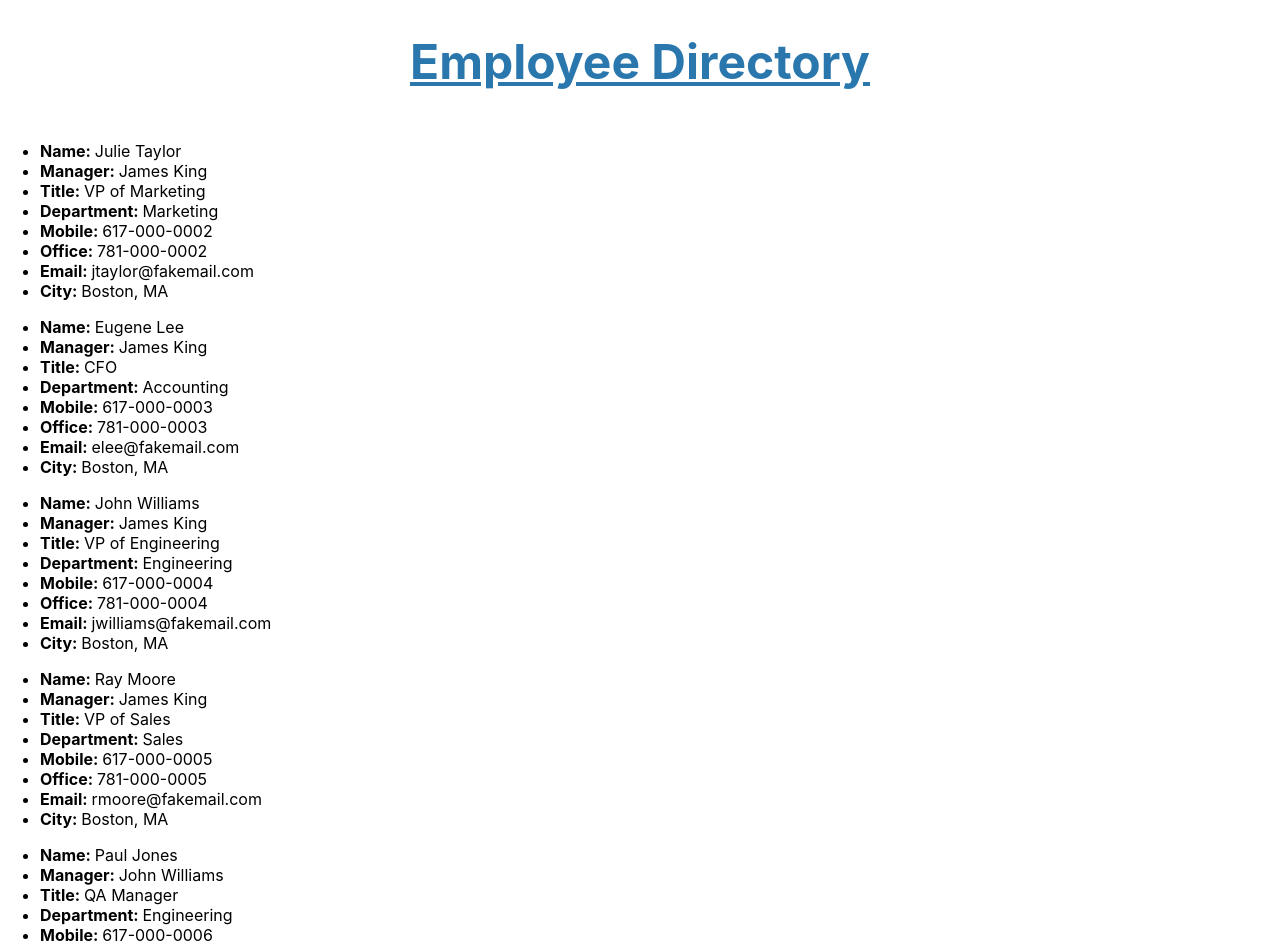
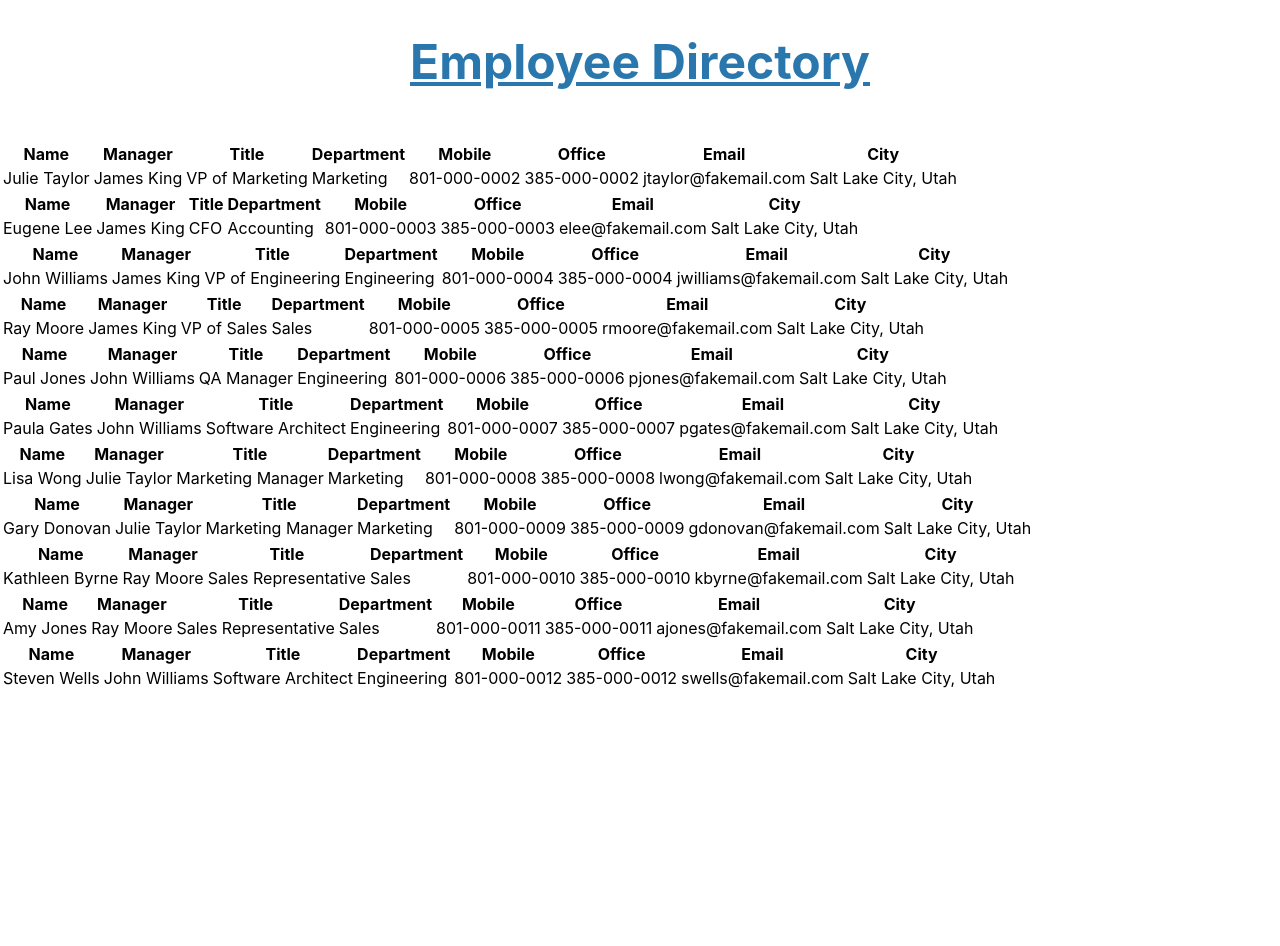
Before and after one commit to jherd801/reactEmployeeDirectory, a React (Create React App) app in the folder employee-directory/: page / in a window 1280 px wide. Shown: the top 946 px of the page. After the commit the page ends 800 px from the top, so only its background shows below. Built offline with nearby package versions, Linux system fonts and the light colour scheme.

Commit message:
Troubleshooting rendering employee data into table vs cards

```diff
--- a/employee-directory/src/App.js
+++ b/employee-directory/src/App.js
@@ -1,7 +1,8 @@
 import React, { Component } from "react";
 import './App.css';
 import employees from './employees.json';
-import EmployeeCard from './components/EmployeeCard'
+// import EmployeeCard from './components/EmployeeCard';
+import EmployeeTable from './components/EmployeeTable';
 import Wrapper from "./components/Wrapper";
 import Title from "./components/Title";
 
@@ -17,7 +18,8 @@ class App extends Component {
       <Wrapper>
         <Title>Employee Directory</Title>
         {this.state.employees.map(employee => (
-          <EmployeeCard
+          // <EmployeeCard
+          <EmployeeTable
           name={employee.name}
           manager={employee.managerName}
           title={employee.title}
--- /dev/null
+++ b/employee-directory/src/components/EmployeeTable/index.js
@@ -0,0 +1,40 @@
+import React from "react";
+
+function EmployeeTable(props) {
+    return (
+        <div className="content">
+            <table>
+                <thead>
+                    <tr>
+                        <th>Name</th>
+                        <th>Manager</th>
+                        <th>Title</th>
+                        <th>Department</th>
+                        <th>Mobile</th>
+                        <th>Office</th>
+                        <th>Email</th>
+                        <th>City</th>
+                    </tr>
+                </thead>
+                <tbody>
+                    <tr>
+                        <td>{props.name}</td>
+                        <td>{props.manager}</td>
+                        <td>{props.title}</td>
+                        <td>{props.department}</td>
+                        <td>{props.mobilePhone}</td>
+                        <td>{props.officePhone}</td>
+                        <td>{props.email}</td>
+                        <td>{props.city}</td>
+                    </tr>
+                </tbody>
+            </table>
+        </div>
+    )
+}
+
+export default EmployeeTable;
+
+// Search input and button
+//<input className="search" type="text" name="search" placeholder="Search table" onChange={this.searchInputChange} />
+// <input className="searchButton" type="button" value="Search" onClick={this.searchSubmit} />
--- a/employee-directory/src/employees.json
+++ b/employee-directory/src/employees.json
@@ -5,10 +5,10 @@
         "managerName": "James King",
         "title": "VP of Marketing",
         "department": "Marketing",
-        "mobilePhone": "617-000-0002",
-        "officePhone": "781-000-0002",
+        "mobilePhone": "801-000-0002",
+        "officePhone": "385-000-0002",
         "email": "jtaylor@fakemail.com",
-        "city": "Boston, MA"
+        "city": "Salt Lake City, Utah"
     },
     {
         "id": 2,
@@ -16,10 +16,10 @@
         "managerName": "James King",
         "title": "CFO",
         "department": "Accounting",
-        "mobilePhone": "617-000-0003",
-        "officePhone": "781-000-0003",
+        "mobilePhone": "801-000-0003",
+        "officePhone": "385-000-0003",
         "email": "elee@fakemail.com",
-        "city": "Boston, MA"
+        "city": "Salt Lake City, Utah"
     },
     {
         "id": 3,
@@ -27,10 +27,10 @@
         "managerName": "James King",
         "title": "VP of Engineering",
         "department": "Engineering",
-        "mobilePhone": "617-000-0004",
-        "officePhone": "781-000-0004",
+        "mobilePhone": "801-000-0004",
+        "officePhone": "385-000-0004",
         "email": "jwilliams@fakemail.com",
-        "city": "Boston, MA"
+        "city": "Salt Lake City, Utah"
     },
     {
         "id": 4,
@@ -38,10 +38,10 @@
         "managerName": "James King",
         "title": "VP of Sales",
         "department": "Sales",
-        "mobilePhone": "617-000-0005",
-        "officePhone": "781-000-0005",
+        "mobilePhone": "801-000-0005",
+        "officePhone": "385-000-0005",
         "email": "rmoore@fakemail.com",
-        "city": "Boston, MA"
+        "city": "Salt Lake City, Utah"
     },
     {
         "id": 5,
@@ -49,10 +49,10 @@
         "managerName": "John Williams",
         "title": "QA Manager",
         "department": "Engineering",
-        "mobilePhone": "617-000-0006",
-        "officePhone": "781-000-0006",
+        "mobilePhone": "801-000-0006",
+        "officePhone": "385-000-0006",
         "email": "pjones@fakemail.com",
-        "city": "Boston, MA"
+        "city": "Salt Lake City, Utah"
     },
     {
         "id": 6,
@@ -60,10 +60,10 @@
         "managerName": "John Williams",
         "title": "Software Architect",
         "department": "Engineering",
-        "mobilePhone": "617-000-0007",
-        "officePhone": "781-000-0007",
+        "mobilePhone": "801-000-0007",
+        "officePhone": "385-000-0007",
         "email": "pgates@fakemail.com",
-        "city": "Boston, MA"
+        "city": "Salt Lake City, Utah"
     },
     {
         "id": 7,
@@ -71,10 +71,10 @@
         "managerName": "Julie Taylor",
         "title": "Marketing Manager",
         "department": "Marketing",
-        "mobilePhone": "617-000-0008",
-        "officePhone": "781-000-0008",
+        "mobilePhone": "801-000-0008",
+        "officePhone": "385-000-0008",
         "email": "lwong@fakemail.com",
-        "city": "Boston, MA"
+        "city": "Salt Lake City, Utah"
     },
     {
         "id": 8,
@@ -82,10 +82,10 @@
         "managerName": "Julie Taylor",
         "title": "Marketing Manager",
         "department": "Marketing",
-        "mobilePhone": "617-000-0009",
-        "officePhone": "781-000-0009",
+        "mobilePhone": "801-000-0009",
+        "officePhone": "385-000-0009",
         "email": "gdonovan@fakemail.com",
-        "city": "Boston, MA"
+        "city": "Salt Lake City, Utah"
     },
     {
         "id": 9,
@@ -93,10 +93,10 @@
         "managerName": "Ray Moore",
         "title": "Sales Representative",
         "department": "Sales",
-        "mobilePhone": "617-000-0010",
-        "officePhone": "781-000-0010",
+        "mobilePhone": "801-000-0010",
+        "officePhone": "385-000-0010",
         "email": "kbyrne@fakemail.com",
-        "city": "Boston, MA"
+        "city": "Salt Lake City, Utah"
     },
     {
         "id": 10,
@@ -104,10 +104,10 @@
         "managerName": "Ray Moore",
         "title": "Sales Representative",
         "department": "Sales",
-        "mobilePhone": "617-000-0011",
-        "officePhone": "781-000-0011",
+        "mobilePhone": "801-000-0011",
+        "officePhone": "385-000-0011",
         "email": "ajones@fakemail.com",
-        "city": "Boston, MA"
+        "city": "Salt Lake City, Utah"
     },
     {
         "id": 11,
@@ -115,9 +115,9 @@
         "managerName": "John Williams",
         "title": "Software Architect",
         "department": "Engineering",
-        "mobilePhone": "617-000-0012",
-        "officePhone": "781-000-0012",
+        "mobilePhone": "801-000-0012",
+        "officePhone": "385-000-0012",
         "email": "swells@fakemail.com",
-        "city": "Boston, MA"
+        "city": "Salt Lake City, Utah"
     }
 ]
```
